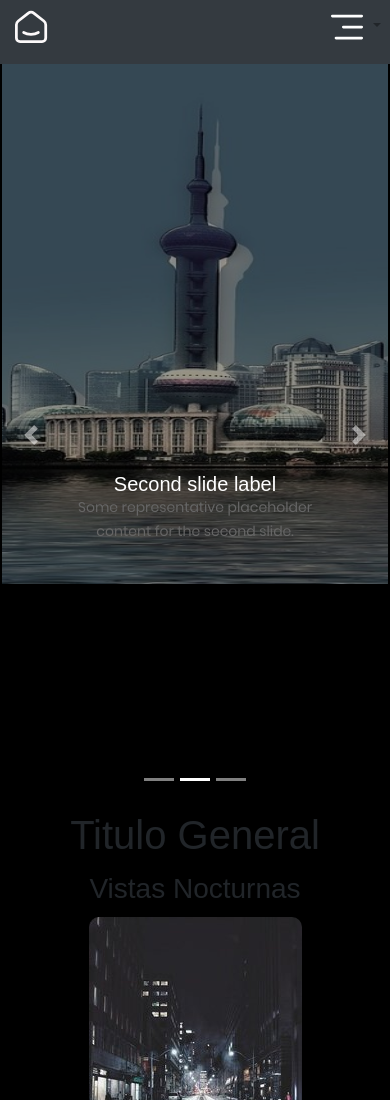
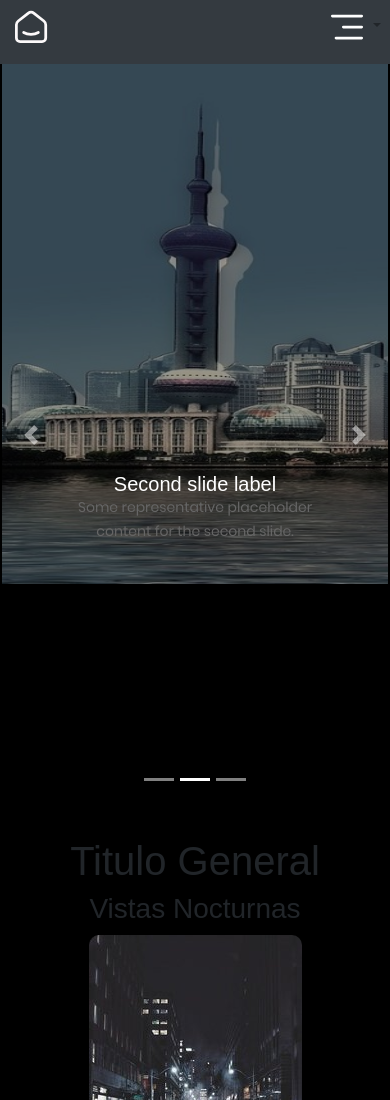
Before and after one commit to CamiloFuentesR/mantenedorVentas, a React (Create React App) app: page /auth/home in a window 390 px wide. Shown: the top 1100 px of the page. Built offline with nearby package versions, Linux system fonts and the light colour scheme.

Commit message:
responsibe movil

```diff
--- a/src/style/components/_home_container.scss
+++ b/src/style/components/_home_container.scss
@@ -1,12 +1,13 @@
 @media (max-width: 576px){
     ._home_container{
         display: grid;
-        grid-template-rows: .13fr .1fr .8fr 1.3fr !important  ;
+        grid-template-rows: .15fr .12fr 1fr 1.6fr !important  ;
         background-color: black;
         min-width: 100vw;
         height: 1000px !important;
     }
     ._home_title_h1{
+        margin-top: 30px;
         grid-row: 1 !important;
         justify-self: center;
         align-self: center;
```
